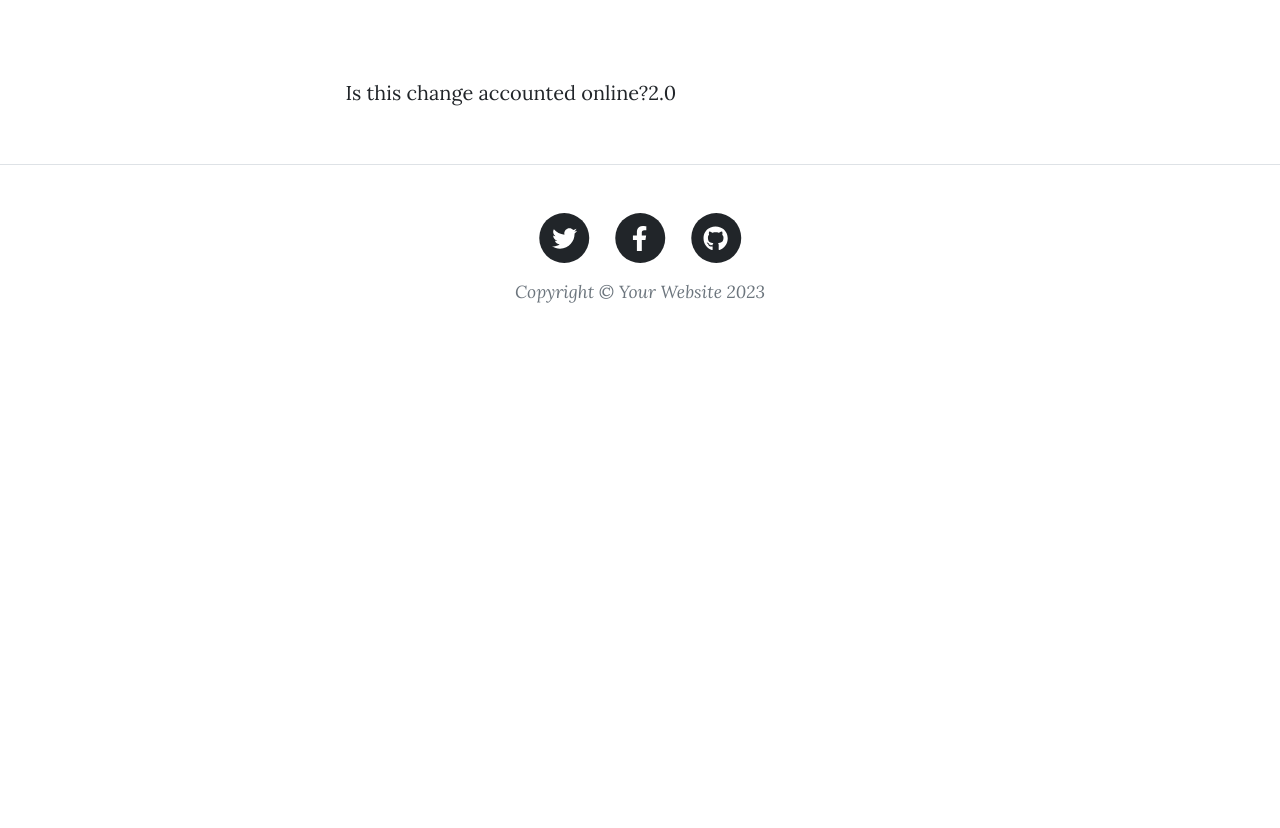
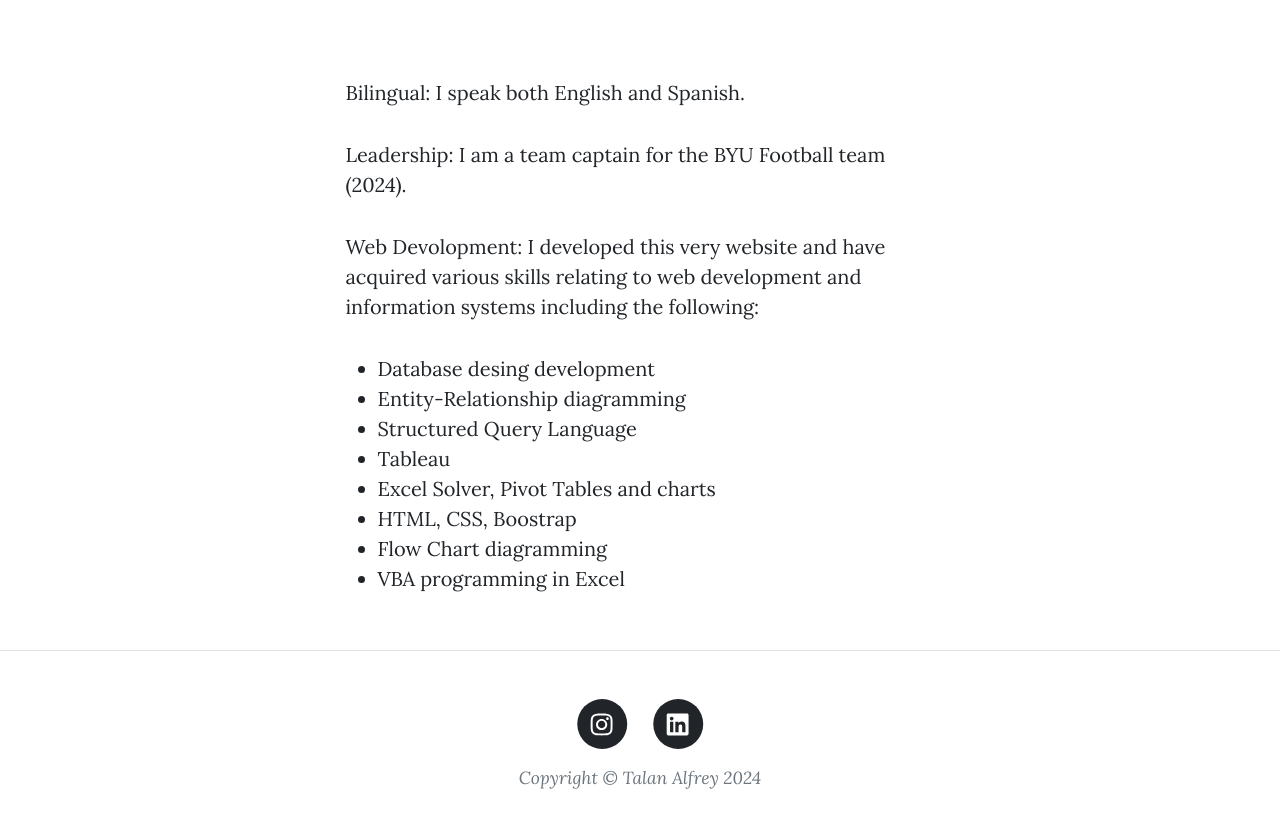
Before and after one commit to TalanAlfrey/IS201, a plain HTML site: page skills.html in a window 1280 px wide. Shown: the part 534-1362 px from the top of the page. Before the commit the page ends 888 px from the top, so only its background shows below. Drawn offline with nearby package versions, Linux system fonts and the light colour scheme.

Commit message:
Add files via upload

```diff
--- a/skills.html
+++ b/skills.html
@@ -55,7 +55,20 @@
             <div class="container px-4 px-lg-5">
                 <div class="row gx-4 gx-lg-5 justify-content-center">
                     <div class="col-md-10 col-lg-8 col-xl-7">
-                        <p>Is this change accounted online?2.0</p>
+                        <p>Bilingual: I speak both English and Spanish.</p>
+                        <p>Leadership: I am a team captain for the BYU Football team (2024).</p>
+                        <p>Web Devolopment: I developed this very website and have acquired various skills relating to web development and information systems including the following:
+                            <ul>
+                                <li>Database desing development</li>
+                                <li>Entity-Relationship diagramming</li>
+                                <li>Structured Query Language</li>
+                                <li>Tableau</li>
+                                <li>Excel Solver, Pivot Tables and charts</li>
+                                <li>HTML, CSS, Boostrap</li>
+                                <li>Flow Chart diagramming</li>
+                                <li>VBA programming in Excel</li>
+                            </ul>
+                        </p>
                     </div>
                 </div>
             </div>
@@ -67,31 +80,23 @@
                     <div class="col-md-10 col-lg-8 col-xl-7">
                         <ul class="list-inline text-center">
                             <li class="list-inline-item">
-                                <a href="#!">
+                                <a href="https://www.instagram.com/talf_25/">
                                     <span class="fa-stack fa-lg">
                                         <i class="fas fa-circle fa-stack-2x"></i>
-                                        <i class="fab fa-twitter fa-stack-1x fa-inverse"></i>
+                                        <i class="fab fa-instagram fa-stack-1x fa-inverse"></i>
                                     </span>
                                 </a>
                             </li>
                             <li class="list-inline-item">
-                                <a href="#!">
+                                <a href="https://www.linkedin.com/in/talan-alfrey-238166157/">
                                     <span class="fa-stack fa-lg">
                                         <i class="fas fa-circle fa-stack-2x"></i>
-                                        <i class="fab fa-facebook-f fa-stack-1x fa-inverse"></i>
-                                    </span>
-                                </a>
-                            </li>
-                            <li class="list-inline-item">
-                                <a href="#!">
-                                    <span class="fa-stack fa-lg">
-                                        <i class="fas fa-circle fa-stack-2x"></i>
-                                        <i class="fab fa-github fa-stack-1x fa-inverse"></i>
+                                        <i class="fab fa-linkedin fa-stack-1x fa-inverse"></i>
                                     </span>
                                 </a>
                             </li>
                         </ul>
-                        <div class="small text-center text-muted fst-italic">Copyright &copy; Your Website 2023</div>
+                        <div class="small text-center text-muted fst-italic">Copyright &copy; Talan Alfrey 2024</div>
                     </div>
                 </div>
             </div>
```
Also changed, not shown: contact.html (+5 -13 lines), education.html (+5 -13 lines), experience.html (+10 -13 lines), index.html (+10 -10 lines).
